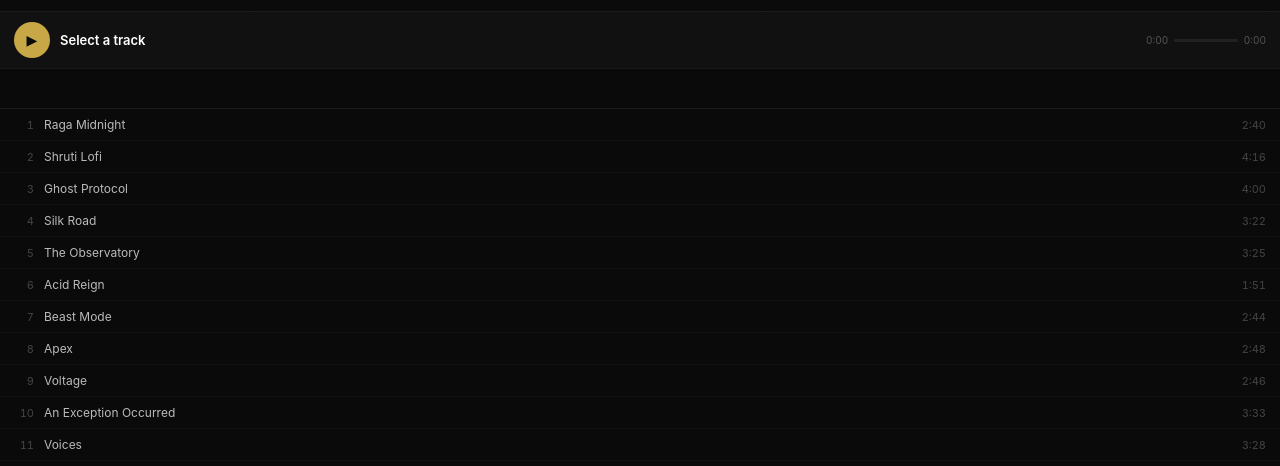
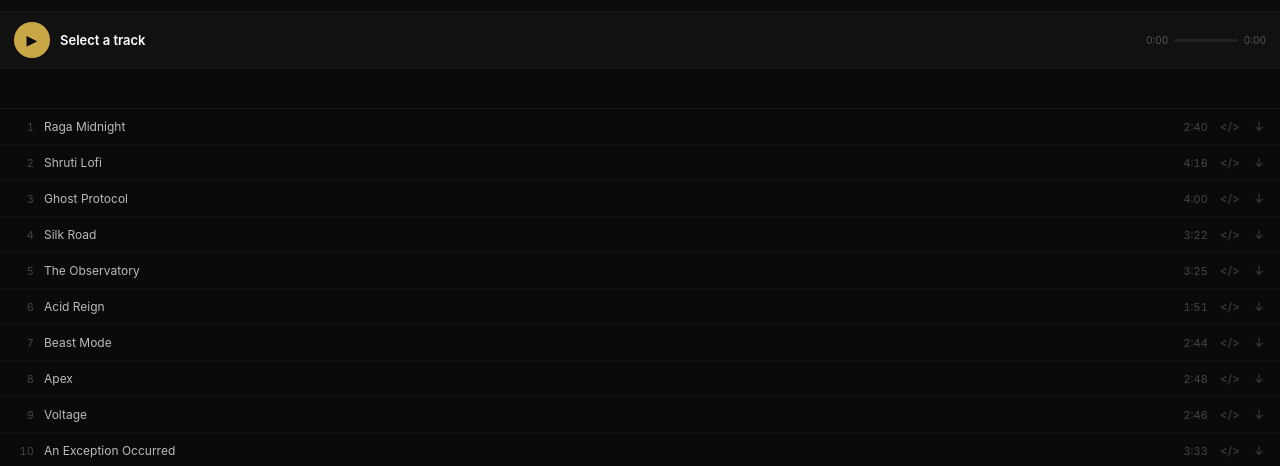
Before and after one commit to kennethreitz/interpretations, a plain HTML site: page site/embed.html in a window 1280 px wide. Shown: the part 101-567 px from the top of the page. Drawn offline with Linux system fonts and the light colour scheme.

Commit message:
Add download and source code links to embed player
Each track now shows </> (view Python source on GitHub) and ↓ (download MP3) icons, matching the main site player.

Co-Authored-By: Claude Opus 4.6 (1M context) <noreply@anthropic.com>

```diff
--- a/site/embed.html
+++ b/site/embed.html
@@ -209,6 +209,16 @@ body {
     flex-shrink: 0;
 }
 
+.track-dl {
+    font-size: 12px;
+    color: #444;
+    text-decoration: none;
+    flex-shrink: 0;
+    padding: 2px;
+    transition: color 0.15s;
+}
+.track-dl:hover { color: #c8a846; }
+
 /* ── Footer ──────────────────────────────────────── */
 .footer {
     padding: 8px 14px;
@@ -369,10 +379,13 @@ const listEl = document.getElementById('trackList');
 TRACKS.forEach((t, i) => {
     const div = document.createElement('div');
     div.className = 'track';
+    const srcFile = t.file.replace(/^\d+_/, '');
     div.innerHTML = `
         <span class="track-num">${t.num}</span>
         <span class="track-name">${t.title}</span>
         <span class="track-dur">${t.dur}</span>
+        <a class="track-dl" href="https://github.com/kennethreitz/interpretations/blob/main/tracks/${srcFile}.py" title="View source" target="_blank" rel="noopener" onclick="event.stopPropagation()">&lt;/&gt;</a>
+        <a class="track-dl" href="${BASE}/mp3s/${t.file}.mp3" download title="Download MP3" onclick="event.stopPropagation()">↓</a>
     `;
     div.onclick = () => playTrack(i);
     listEl.appendChild(div);
```
